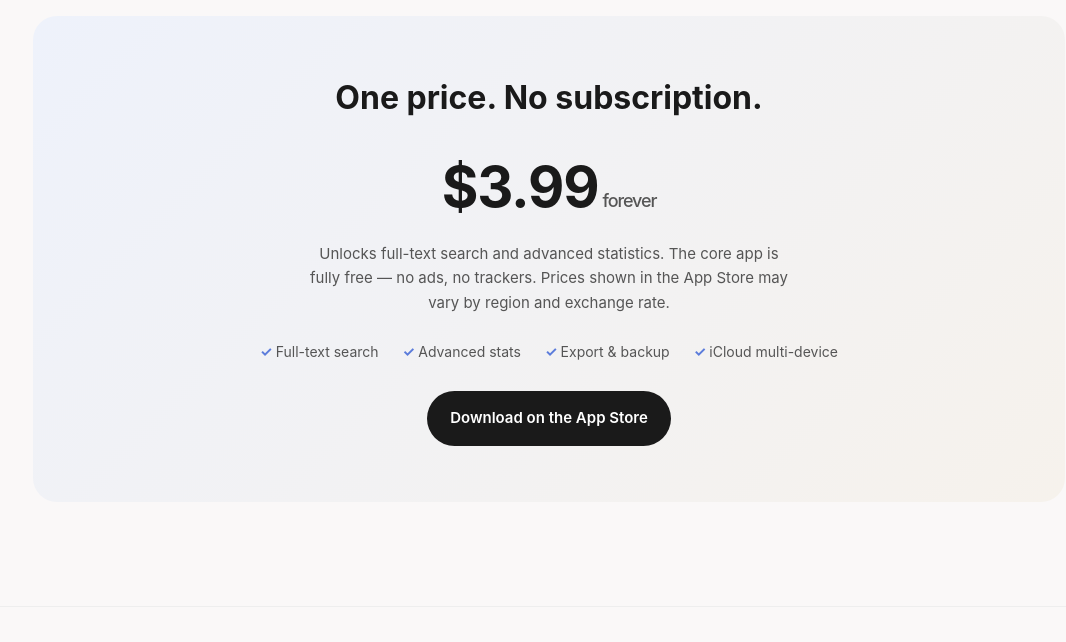
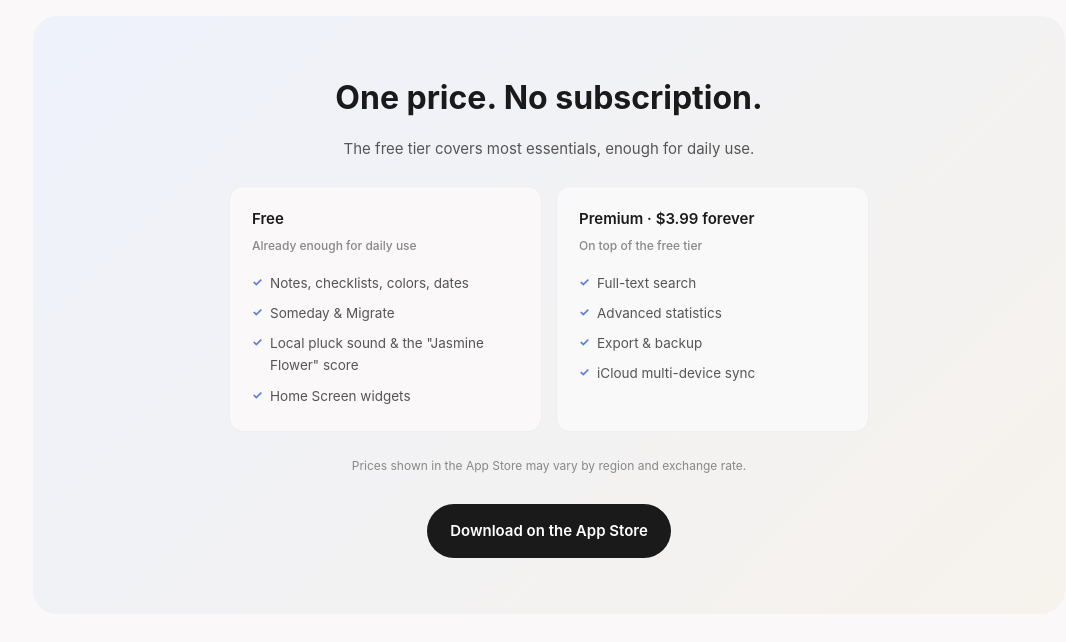
Before and after one commit to chixiang/plucknote, a plain HTML site: page index-en.html in a window 1280 px wide. Shown: the part 3240-3882 px from the top of the page, without its empty margins (91-1157 px from the left). Drawn offline with Linux system fonts and the light colour scheme.

Commit message:
icloud 同步和导入导出改成付费

```diff
--- a/index-en.html
+++ b/index-en.html
@@ -227,6 +227,50 @@ section { padding: 72px 0; }
 }
 .price .feats span::before { content: "✓ "; color: var(--brand); font-weight: 700; }
 
+.price-sub {
+  color: var(--text-2); font-size: 15px;
+  margin: 4px auto 24px; max-width: 520px;
+}
+.tier-compare {
+  display: grid; grid-template-columns: 1fr 1fr;
+  gap: 14px; margin: 0 auto 24px; max-width: 640px;
+  text-align: left;
+}
+.tier {
+  background: rgba(255,255,255,0.6);
+  border: 1px solid var(--divider);
+  border-radius: 14px;
+  padding: 20px 22px;
+}
+.tier.free { background: var(--bg); }
+.tier h3 {
+  font-size: 15px; font-weight: 600;
+  margin-bottom: 4px; color: var(--text);
+}
+.tier .tier-tag {
+  font-size: 12px; color: var(--text-3);
+  margin-bottom: 12px; font-weight: 500;
+}
+.tier ul {
+  list-style: none; padding: 0; margin: 0;
+}
+.tier li {
+  font-size: 13.5px; color: var(--text-2);
+  padding: 4px 0 4px 18px; position: relative;
+  margin: 0;
+}
+.tier li::before {
+  content: "✓"; position: absolute; left: 0;
+  color: var(--brand); font-weight: 700; font-size: 12px;
+}
+.price-note {
+  font-size: 12px; color: var(--text-3);
+  margin: 0 auto; max-width: 480px;
+}
+@media (max-width: 560px) {
+  .tier-compare { grid-template-columns: 1fr; }
+}
+
 /* Footer */
 footer {
   border-top: 1px solid var(--divider);
@@ -420,14 +464,30 @@ footer {
   <div class="container">
     <div class="price">
       <h2>One price. No subscription.</h2>
-      <div class="amount">$3.99<small>forever</small></div>
-      <p class="desc">Unlocks full-text search and advanced statistics. The core app is fully free — no ads, no trackers. Prices shown in the App Store may vary by region and exchange rate.</p>
-      <div class="feats">
-        <span>Full-text search</span>
-        <span>Advanced stats</span>
-        <span>Export &amp; backup</span>
-        <span>iCloud multi-device</span>
+      <p class="price-sub">The free tier covers most essentials, enough for daily use.</p>
+      <div class="tier-compare">
+        <div class="tier free">
+          <h3>Free</h3>
+          <p class="tier-tag">Already enough for daily use</p>
+          <ul>
+            <li>Notes, checklists, colors, dates</li>
+            <li>Someday &amp; Migrate</li>
+            <li>Local pluck sound &amp; the "Jasmine Flower" score</li>
+            <li>Home Screen widgets</li>
+          </ul>
+        </div>
+        <div class="tier premium">
+          <h3>Premium · $3.99 forever</h3>
+          <p class="tier-tag">On top of the free tier</p>
+          <ul>
+            <li>Full-text search</li>
+            <li>Advanced statistics</li>
+            <li>Export &amp; backup</li>
+            <li>iCloud multi-device sync</li>
+          </ul>
+        </div>
       </div>
+      <p class="price-note">Prices shown in the App Store may vary by region and exchange rate.</p>
       <p style="margin-top: 28px;">
         <a href="#" class="btn btn-primary">Download on the App Store</a>
       </p>
```
Also changed, not shown: index.html (+67 -7 lines).
